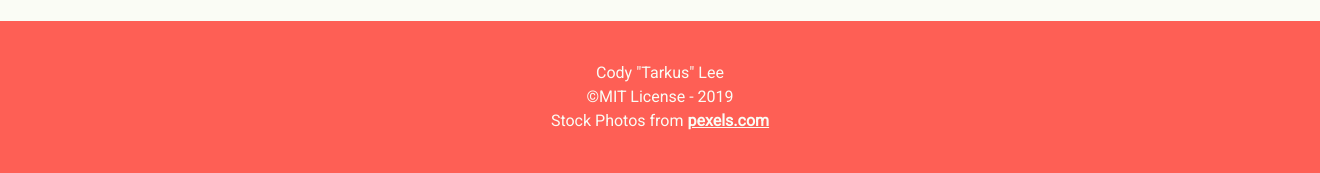
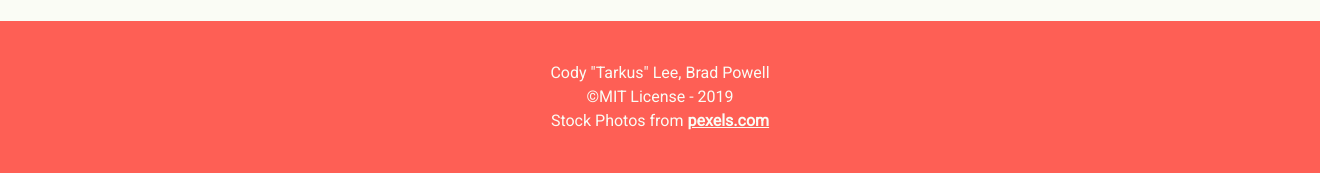
Before and after one commit to bpowell461/Chinese-The-Right-Way, a PHP site: page / in a window 1320 px wide. Shown: the part 1465-1638 px from the top of the page. Run offline with PHP 8.4, Linux system fonts and the light colour scheme.

Commit message:
added brad to footer

```diff
--- a/index.html
+++ b/index.html
@@ -54,7 +54,7 @@
     </div>
     <!-- Footer -->
     <footer class="footer">
-        <p>Cody "Tarkus" Lee</p>
+        <p>Cody "Tarkus" Lee, Brad Powell</p>
         <p>©MIT License - 2019</p>
         <p>Stock Photos from <a href="https://www.pexels.com/" target="_blank">pexels.com</a></p>
     </footer>
--- a/pages/cubes.php
+++ b/pages/cubes.php
@@ -65,7 +65,7 @@
     </div>
     <!-- Footer -->
     <footer class="footer">
-      <p>Cody "Tarkus" Lee</p>
+      <p>Cody "Tarkus" Lee, Brad Powell</p>
       <p>©MIT License - 2019</p>
       <p>f1 database contents provided by Unihan</p>
     </footer>
--- a/pages/db.php
+++ b/pages/db.php
@@ -44,7 +44,7 @@
     </div>
     <!-- Footer -->
     <footer class="footer">
-        <p>Cody "Tarkus" Lee</p>
+        <p>Cody "Tarkus" Lee, Brad Powell</p>
         <p>©MIT License - 2019</p>
         <p>character database contents provided by Unihan</p>
     </footer>
--- a/pages/flashcards.php
+++ b/pages/flashcards.php
@@ -102,7 +102,7 @@ $json_array = json_encode($array);
     </div>
     <!-- Footer -->
     <footer class="footer">
-        <p>Cody "Tarkus" Lee</p>
+        <p>Cody "Tarkus" Lee, Brad Powell</p>
         <p>©MIT License - 2019</p>
         <p>character database contents provided by Unihan</p>
     </footer>
--- a/pages/gettingstarted.php
+++ b/pages/gettingstarted.php
@@ -53,7 +53,7 @@
     </div>
     <!-- Footer -->
     <footer class="footer">
-        <p>Cody "Tarkus" Lee</p>
+        <p>Cody "Tarkus" Lee, Brad Powell</p>
         <p>©MIT License - 2019</p>
         <p>Stock Photos from <a href="https://www.pexels.com/" target="_blank">pexels.com</a></p>
     </footer>
--- a/pages/huamulan.php
+++ b/pages/huamulan.php
@@ -25,7 +25,7 @@
     </div>
     <!-- Footer -->
     <footer class="footer">
-        <p>Cody "Tarkus" Lee</p>
+        <p>Cody "Tarkus" Lee, Brad Powell</p>
         <p>©MIT License - 2019</p>
         <p>Stock Photos from <a href="https://www.pexels.com/" target="_blank">pexels.com</a></p>
     </footer>
--- a/pages/login.php
+++ b/pages/login.php
@@ -129,7 +129,7 @@ $(document).ready(function () {
 
     <!-- Footer -->
     <footer class="footer">
-        <p>Cody "Tarkus" Lee</p>
+      <p>Cody "Tarkus" Lee, Brad Powell</p>
         <p>©MIT License - 2019</p>
     </footer>
 </div>
--- a/pages/register.php
+++ b/pages/register.php
@@ -148,7 +148,7 @@
 		</div>
     <!-- Footer -->
     <footer class="footer">
-        <p>Cody "Tarkus" Lee</p>
+      <p>Cody "Tarkus" Lee, Brad Powell</p>
         <p>©MIT License - 2019</p>
     </footer>
 >>>>>>> Brad:pages/register.php
```
